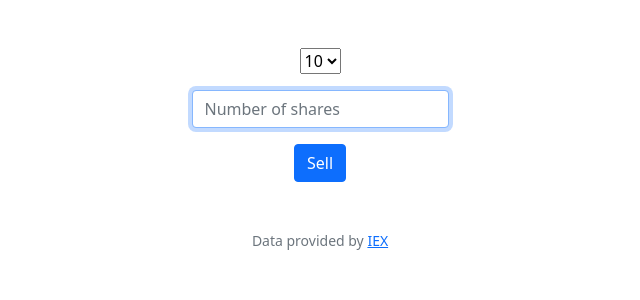
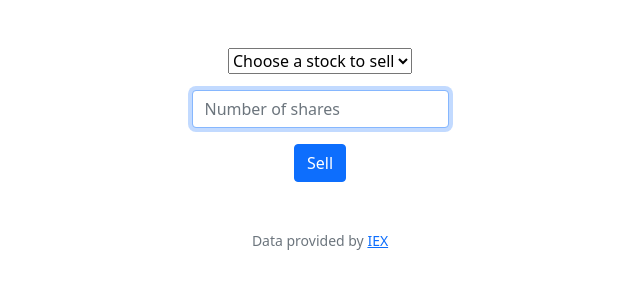
Before and after one commit to ina-inna/code50, a Flask app: template finance/templates/sell.html in a window 1280 px wide. Shown: the part 76-376 px from the top of the page, without its empty margins (320-960 px from the left). Run offline with Flask 3, Linux system fonts and the light colour scheme; the template is opened without the code that fills it: most values are stand-ins (such as "Sample title", 1, 10 or a date in 2020); some libraries are stand-ins or nearby versions.

Commit message:
Sun, Nov 26, 2023, 6:10 PM +00:00

```diff
--- a/finance/templates/sell.html
+++ b/finance/templates/sell.html
@@ -9,6 +9,7 @@
         <div class="mb-3">
                 <select name="share_to_sell">
                     {% for stock in stocks %}
+                    <option value="choose" selected disabled>Choose a stock to sell</option>
                     <option value="{{ stock.stock }}"> {{ stock.stock }} </option>
                     {% endfor %}
 
```
